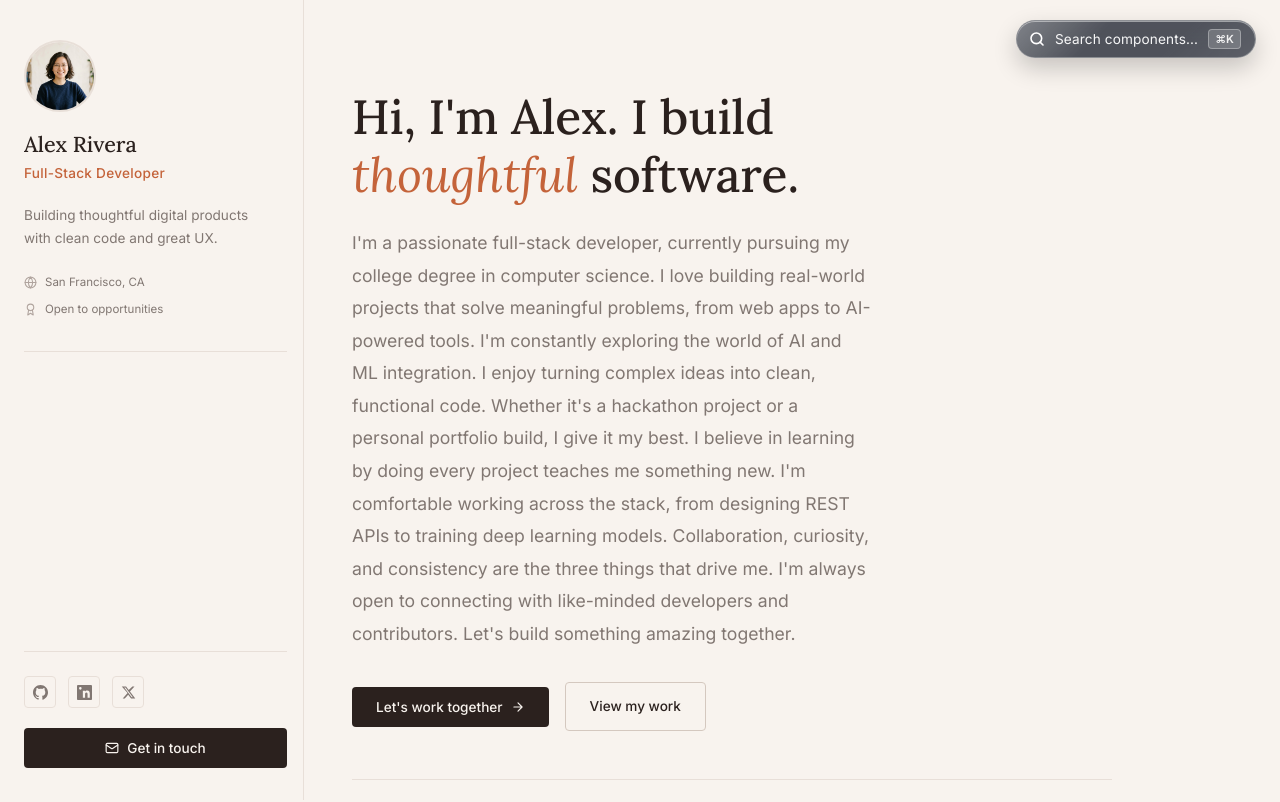
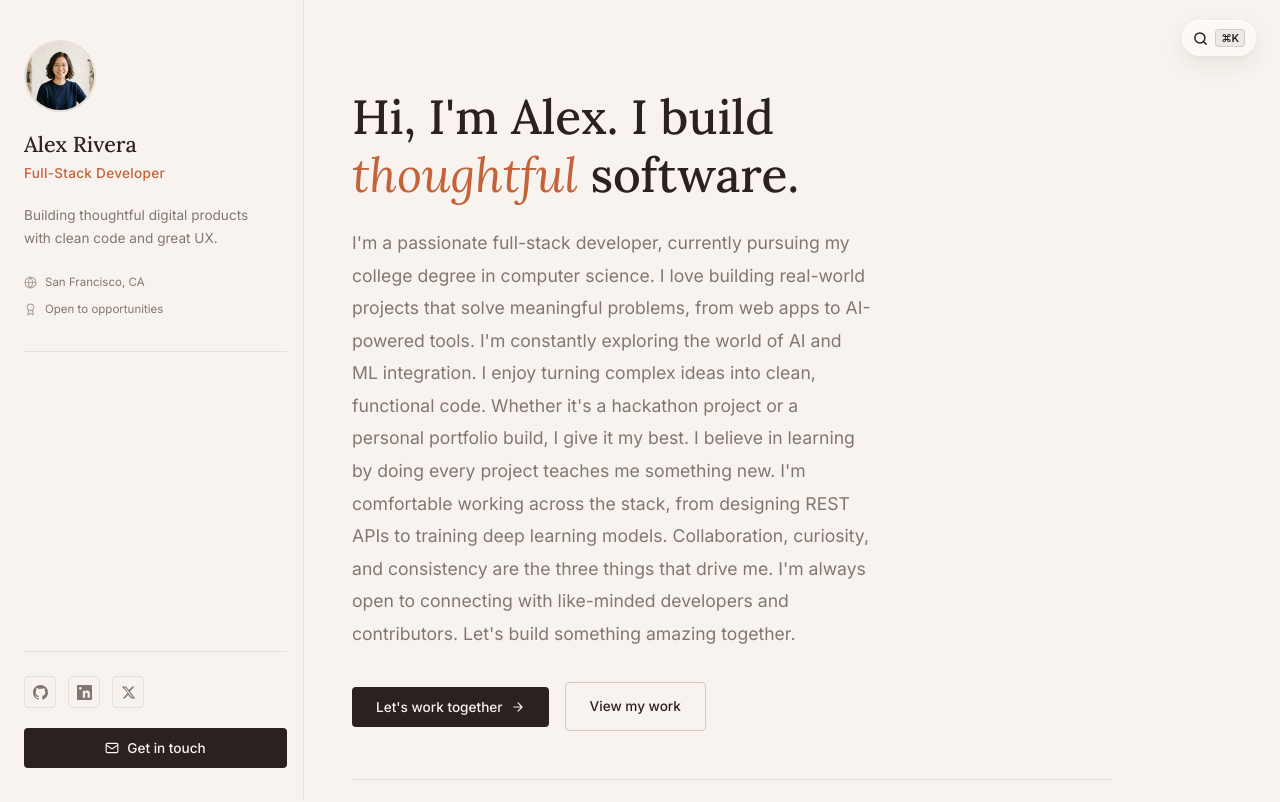
Before and after one commit to arghyabera007-hue/resume.me, a React (Vite) app: page / in a window 1280 px wide. Shown: the top 802 px of the page. Built offline with nearby package versions, Linux system fonts and the light colour scheme.

Commit message:
Make search trigger button frosted glass, remove text and reduce size

```diff
--- a/src/components/GlassSearchBar.css
+++ b/src/components/GlassSearchBar.css
@@ -51,75 +51,76 @@
   to { opacity: 1; }
 }
 
-/* ── Closed / Minimized Trigger Button ───────────────────────────────────────── */
+/* ── Compact Small Glass Trigger Button (Frosted Glass Look) ─────────────────── */
 .glass-search-trigger {
   position: relative;
-  display: flex;
+  display: inline-flex;
   align-items: center;
-  gap: 10px;
-  padding: 8px 14px 8px 12px;
+  justify-content: center;
+  gap: 7px;
+  height: 36px;
+  padding: 0 10px;
   border-radius: 9999px;
   cursor: pointer;
-  color: #ffffff;
+  color: #2B211E;
   transition: all 0.25s cubic-bezier(0.16, 1, 0.3, 1);
   user-select: none;
   z-index: 999;
 }
 
+/* Make trigger button have the luminous frosted glass look */
 .glass-search-trigger.glass {
-  background: rgba(22, 28, 42, 0.75);
+  background: rgba(255, 255, 255, 0.45);
+  backdrop-filter: blur(18px) saturate(140%);
+  -webkit-backdrop-filter: blur(18px) saturate(140%);
+  border: 1px solid rgba(255, 255, 255, 0.65);
+  border-radius: 9999px;
   box-shadow:
-    0 10px 25px rgba(0, 0, 0, 0.2),
-    inset 0 1px 0 rgba(255, 255, 255, 0.45);
+    0 8px 24px rgba(43, 33, 30, 0.08),
+    0 2px 6px rgba(0, 0, 0, 0.04),
+    inset 0 1px 0 rgba(255, 255, 255, 0.85);
 }
 
 .glass-search-trigger:hover {
-  background: rgba(22, 28, 42, 0.88);
-  border-color: rgba(255, 255, 255, 0.7);
+  background: rgba(255, 255, 255, 0.68);
+  border-color: #ffffff;
   box-shadow:
-    0 12px 30px rgba(0, 0, 0, 0.28),
-    0 0 12px rgba(255, 255, 255, 0.4),
-    inset 0 1px 1px rgba(255, 255, 255, 0.6);
-  transform: translateY(-1px);
+    0 12px 30px rgba(43, 33, 30, 0.12),
+    0 0 16px rgba(255, 255, 255, 0.8),
+    inset 0 1px 1px rgba(255, 255, 255, 1);
+  transform: translateY(-1px) scale(1.04);
 }
 
 .glass-search-trigger:active {
-  transform: translateY(0);
-}
-
-.glass-search-trigger__text {
-  position: relative;
-  z-index: 2;
-  font-size: 0.85rem;
-  font-weight: 400;
-  color: rgba(255, 255, 255, 0.95);
-  letter-spacing: 0.01em;
+  transform: translateY(0) scale(0.97);
 }
 
 .glass-search-trigger__kbd {
   position: relative;
   z-index: 2;
-  font-size: 0.7rem;
+  font-size: 0.68rem;
   font-family: inherit;
   font-weight: 600;
-  padding: 2px 6px;
+  padding: 1px 5px;
   border-radius: 4px;
-  background: rgba(255, 255, 255, 0.18);
-  border: 1px solid rgba(255, 255, 255, 0.3);
-  color: rgba(255, 255, 255, 0.9);
+  background: rgba(43, 33, 30, 0.07);
+  border: 1px solid rgba(43, 33, 30, 0.14);
+  color: #2B211E;
+  letter-spacing: -0.02em;
 }
 
-.glass-search-trigger .glass-icon {
+.glass-search-trigger .glass-icon--search {
   position: relative;
   z-index: 2;
+  color: #2B211E;
 }
 
-/* ── Expanded Glass Card Container ───────────────────────────────────────────── */
+/* ── Expanded Glass Card Container (Compact Size) ────────────────────────────── */
 .glass-card-container {
   position: absolute;
   top: 0;
   right: 0;
-  width: 360px;
+  width: 320px;
   max-width: calc(100vw - 32px);
   transform-origin: top right;
   z-index: 1000;
@@ -142,11 +143,11 @@
 
 /* ── Main Glass Card Frame ───────────────────────────────────────────────────── */
 .glass-card {
-  padding: 16px;
+  padding: 14px;
 }
 
 .glass-card.glass {
-  border-radius: 18px;
+  border-radius: 16px;
 }
 
 /* Ensure inner elements sit cleanly above the ::before diagonal sheen */
@@ -155,14 +156,14 @@
   z-index: 2;
 }
 
-/* ── Glowing Search Input Box (From Reference) ───────────────────────────────── */
+/* ── Glowing Search Input Box ────────────────────────────────────────────────── */
 .glass-search-input-box {
   position: relative;
   display: flex;
   align-items: center;
-  gap: 10px;
-  padding: 9px 12px;
-  border-radius: 12px;
+  gap: 8px;
+  padding: 8px 11px;
+  border-radius: 11px;
 
   /* Neon White Glowing Border (Matching reference image) */
   background: rgba(255, 255, 255, 0.1);
@@ -181,7 +182,7 @@
   border: none;
   outline: none;
   font-family: inherit;
-  font-size: 0.92rem;
+  font-size: 0.88rem;
   color: #ffffff;
   letter-spacing: 0.01em;
 }
@@ -194,8 +195,8 @@
   display: flex;
   align-items: center;
   justify-content: center;
-  width: 22px;
-  height: 22px;
+  width: 20px;
+  height: 20px;
   border-radius: 50%;
   color: rgba(255, 255, 255, 0.85);
   background: rgba(255, 255, 255, 0.15);
@@ -212,10 +213,10 @@
 
 /* ── Inner Results / Recent Searches Panel ───────────────────────────────────── */
 .glass-dropdown-panel {
-  margin-top: 12px;
-  padding: 10px 8px;
-  border-radius: 14px;
-  background: rgba(0, 0, 0, 0.14);
+  margin-top: 10px;
+  padding: 8px 6px;
+  border-radius: 12px;
+  background: rgba(0, 0, 0, 0.16);
   border: 1px solid rgba(255, 255, 255, 0.15);
   box-shadow: inset 0 1px 2px rgba(0, 0, 0, 0.15);
 }
@@ -225,19 +226,19 @@
   display: flex;
   align-items: center;
   justify-content: space-between;
-  padding: 4px 8px 8px;
+  padding: 3px 6px 6px;
   user-select: none;
 }
 
 .glass-panel-header__title {
-  font-size: 0.82rem;
+  font-size: 0.78rem;
   font-weight: 600;
   color: #ffffff;
   letter-spacing: 0.01em;
 }
 
 .glass-panel-header__hint {
-  font-size: 0.74rem;
+  font-size: 0.72rem;
   font-weight: 400;
   color: rgba(255, 255, 255, 0.7);
   letter-spacing: 0.02em;
@@ -247,8 +248,8 @@
 .glass-results-list {
   display: flex;
   flex-direction: column;
-  gap: 3px;
-  max-height: 280px;
+  gap: 2px;
+  max-height: 260px;
   overflow-y: auto;
   scrollbar-width: thin;
   scrollbar-color: rgba(255, 255, 255, 0.2) transparent;
@@ -268,11 +269,11 @@
   display: flex;
   align-items: center;
   justify-content: space-between;
-  padding: 8px 10px;
-  border-radius: 8px;
+  padding: 7px 9px;
+  border-radius: 7px;
   cursor: pointer;
   color: rgba(255, 255, 255, 0.9);
-  font-size: 0.85rem;
+  font-size: 0.82rem;
   transition: all 0.15s ease;
   user-select: none;
 }
@@ -280,7 +281,7 @@
 .glass-item__left {
   display: flex;
   align-items: center;
-  gap: 10px;
+  gap: 8px;
   min-width: 0;
 }
 
@@ -302,22 +303,22 @@
 .glass-item__right {
   display: flex;
   align-items: center;
-  gap: 8px;
+  gap: 6px;
   flex-shrink: 0;
 }
 
 .glass-item__badge-faint {
-  font-size: 0.68rem;
-  padding: 1px 6px;
-  border-radius: 4px;
+  font-size: 0.65rem;
+  padding: 1px 5px;
+  border-radius: 3px;
   background: rgba(255, 255, 255, 0.1);
   color: rgba(255, 255, 255, 0.6);
 }
 
 .glass-item__badge {
-  font-size: 0.68rem;
-  padding: 1px 6px;
-  border-radius: 4px;
+  font-size: 0.65rem;
+  padding: 1px 5px;
+  border-radius: 3px;
   background: rgba(255, 255, 255, 0.22);
   color: rgba(255, 255, 255, 0.95);
   font-weight: 500;
@@ -335,7 +336,7 @@
   background: rgba(255, 255, 255, 0.24);
   border: 1px solid rgba(255, 255, 255, 0.48);
   box-shadow:
-    0 2px 10px rgba(0, 0, 0, 0.15),
+    0 2px 8px rgba(0, 0, 0, 0.15),
     inset 0 1px 0 rgba(255, 255, 255, 0.35);
   color: #ffffff;
 }
@@ -350,9 +351,9 @@
 
 /* No Results State */
 .glass-no-results {
-  padding: 18px 10px;
+  padding: 16px 8px;
   text-align: center;
-  font-size: 0.82rem;
+  font-size: 0.8rem;
   color: rgba(255, 255, 255, 0.65);
   font-style: italic;
 }
@@ -407,23 +408,15 @@
     right: 66px; /* Place right next to the 40px hamburger toggle at right: 16px */
   }
 
-  .glass-search-trigger__text {
-    display: none; /* Icon and ⌘K only on medium/small screens for sleek fit */
-  }
-
-  .glass-search-trigger {
-    padding: 8px 10px;
-  }
-
   .glass-card-container {
-    right: -50px; /* Center dropdown better relative to top right */
-    width: 320px;
+    right: -50px;
+    width: 300px;
   }
 }
 
 @media (max-width: 480px) {
   .glass-card-container {
-    right: -52px;
+    right: -50px;
     width: calc(100vw - 32px);
   }
 }
--- a/src/components/GlassSearchBar.jsx
+++ b/src/components/GlassSearchBar.jsx
@@ -111,7 +111,7 @@ const DEFAULT_RECENT = [
 
 function IconSearch() {
   return (
-    <svg className="glass-icon glass-icon--search" width="16" height="16" viewBox="0 0 24 24" fill="none" stroke="currentColor" strokeWidth="2.4" strokeLinecap="round" strokeLinejoin="round">
+    <svg className="glass-icon glass-icon--search" width="15" height="15" viewBox="0 0 24 24" fill="none" stroke="currentColor" strokeWidth="2.4" strokeLinecap="round" strokeLinejoin="round">
       <circle cx="11" cy="11" r="8" />
       <line x1="21" y1="21" x2="16.65" y2="16.65" />
     </svg>
@@ -310,7 +310,7 @@ export default function GlassSearchBar() {
         />
       )}
 
-      {/* Top right floating trigger button */}
+      {/* Top right compact glass trigger button (word removed & small size) */}
       {!isOpen && (
         <button
           className="glass-search-trigger glass"
@@ -319,7 +319,6 @@ export default function GlassSearchBar() {
           title="Search components (Ctrl + K)"
         >
           <IconSearch />
-          <span className="glass-search-trigger__text">Search components...</span>
           <kbd className="glass-search-trigger__kbd">⌘K</kbd>
         </button>
       )}
```
